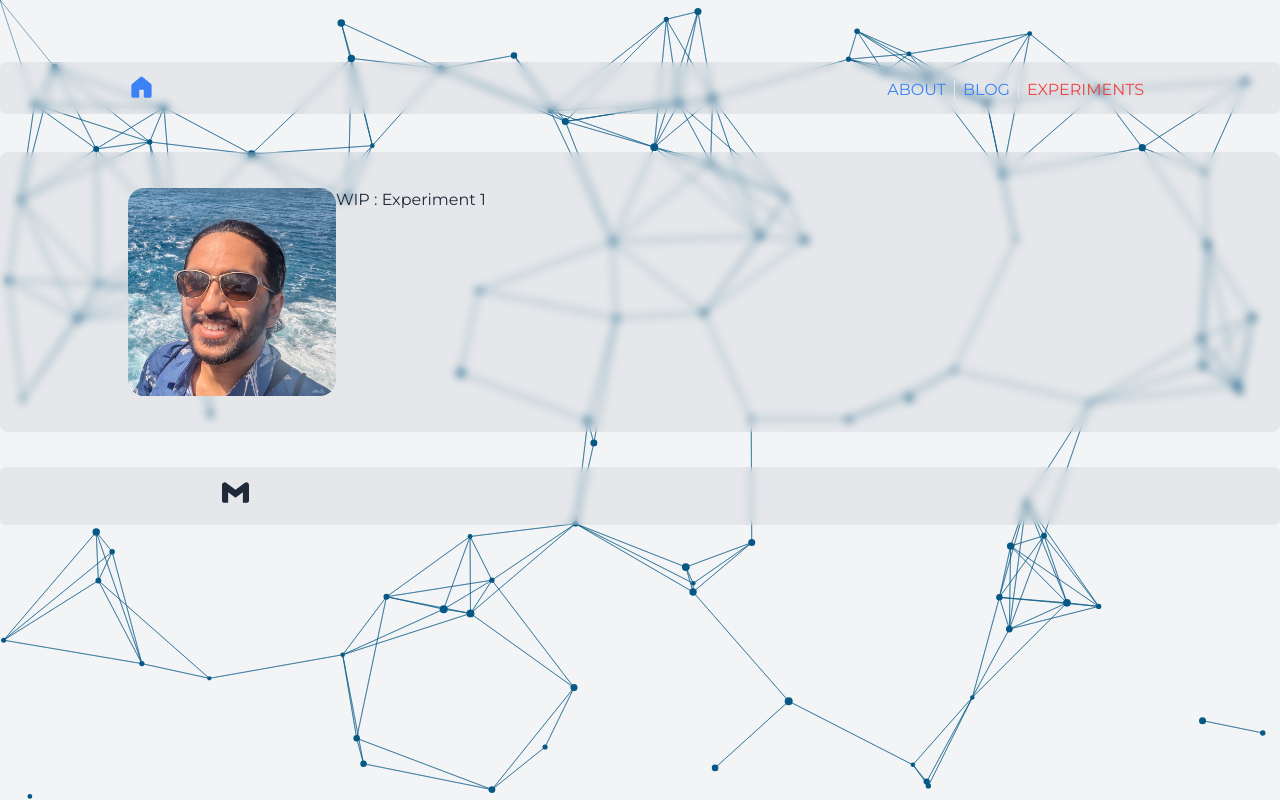
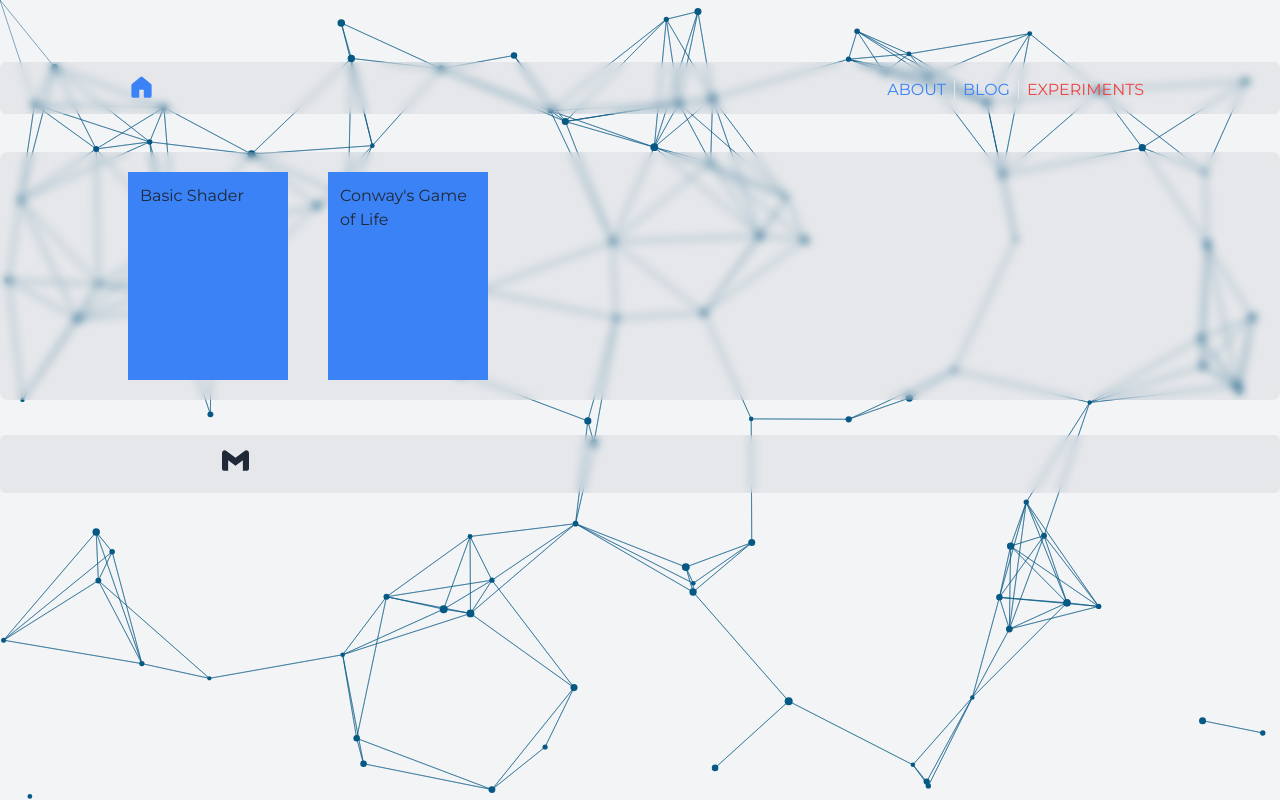
Before and after one commit to BryanDavis999/portfolio, a Next.js app: page /experiments in a window 1280 px wide. Built offline with nearby package versions, Linux system fonts and the light colour scheme; some icons are missing.

Commit message:
Created the experiment index and show stubs

```diff
--- /dev/null
+++ b/src/components/Experiments/Conway.tsx
@@ -0,0 +1,5 @@
+const Conway = () => {
+  return <div>A CGoL stub here</div>
+}
+
+export default Conway
--- /dev/null
+++ b/src/components/Experiments/Shader101.tsx
@@ -0,0 +1,5 @@
+const Shader101 = () => {
+  return <div>Shader 101 stub here</div>
+}
+
+export default Shader101
--- /dev/null
+++ b/src/components/Experiments/index.tsx
@@ -0,0 +1,23 @@
+import Conway from "./Conway";
+import Shader101 from "./Shader101";
+
+export const experiments: Record<string, React.FC> = {
+  'shaders-101': Shader101,
+  'conways-game-of-life': Conway,
+}
+
+export const experimentDetails = [
+  {
+    id: 'shaders-101',
+    title: 'Basic Shader'
+  },
+  {
+    id: 'conways-game-of-life',
+    title: 'Conway\'s Game of Life'
+  }
+]
+
+export const getAllExperimentIds = () =>
+  experimentDetails.map(({id}) => ({params: {id}}))
+
+export const getExperimentCode = (id: string) => experiments[id]
--- a/src/pages/experiments.tsx
+++ b/src/pages/experiments.tsx
@@ -1,5 +1,15 @@
+import { experimentDetails } from '@/components/Experiments';
 import Layout from '@/components/Layout';
 import Image from 'next/image';
+import Link from 'next/link';
+
+const ExperimentCard = ({id, title}: any) => (
+  <Link href={`/experiments/${id}`}>
+    <div className='bg-blue-500 h-52 w-40 p-3'>
+      {title}
+    </div>
+  </Link>
+)
 
 
 const Experiments = () => {
@@ -7,13 +17,10 @@ const Experiments = () => {
     <Layout currentLocation='experiments'>
       <section className='w-full flex justify-center my-10'>
         <div className='w-full px-5 py-5 flex justify-center max-w-screen-xl glass_background rounded-lg'>
-          <div className='w-full max-w-screen-lg flex flex-col'>
-            <div className='md:h-60 py-4 flex flex-col md:flex-row'>
-              <div className='w-52 h-52 relative aspect-square'>
-                <Image fill={true} src='/self.jpg' alt='Experiment 1' className='rounded-2xl'/>
-              </div>
-              WIP : Experiment 1
-            </div>
+          <div className='w-full max-w-screen-lg flex space-x-10'>
+            {experimentDetails.map(
+              ({id, title}) => <ExperimentCard key={id} id={id} title={title} />
+            )}
           </div>
         </div>
       </section>
--- /dev/null
+++ b/src/pages/experiments/[id].tsx
@@ -0,0 +1,34 @@
+import Head from 'next/head';
+import { getAllExperimentIds, getExperimentCode } from '@/components/Experiments';
+
+export const getStaticPaths = () => {
+  const paths = getAllExperimentIds();
+  return {
+    paths,
+    fallback: false,
+  };
+}
+
+export const getStaticProps = ({ params: { id } }: any) => (
+  { props: { id } }
+)
+
+type ExperimentProps = {
+  id: string
+}
+
+const Experiment = ({ id }: ExperimentProps) => {
+  const ExperimentCode = getExperimentCode(id)
+  return (
+    <>
+      <Head>
+        <title>{id}</title>
+      </Head>
+      <div>
+        <ExperimentCode />
+      </div>
+    </>
+  );
+}
+
+export default Experiment
```
